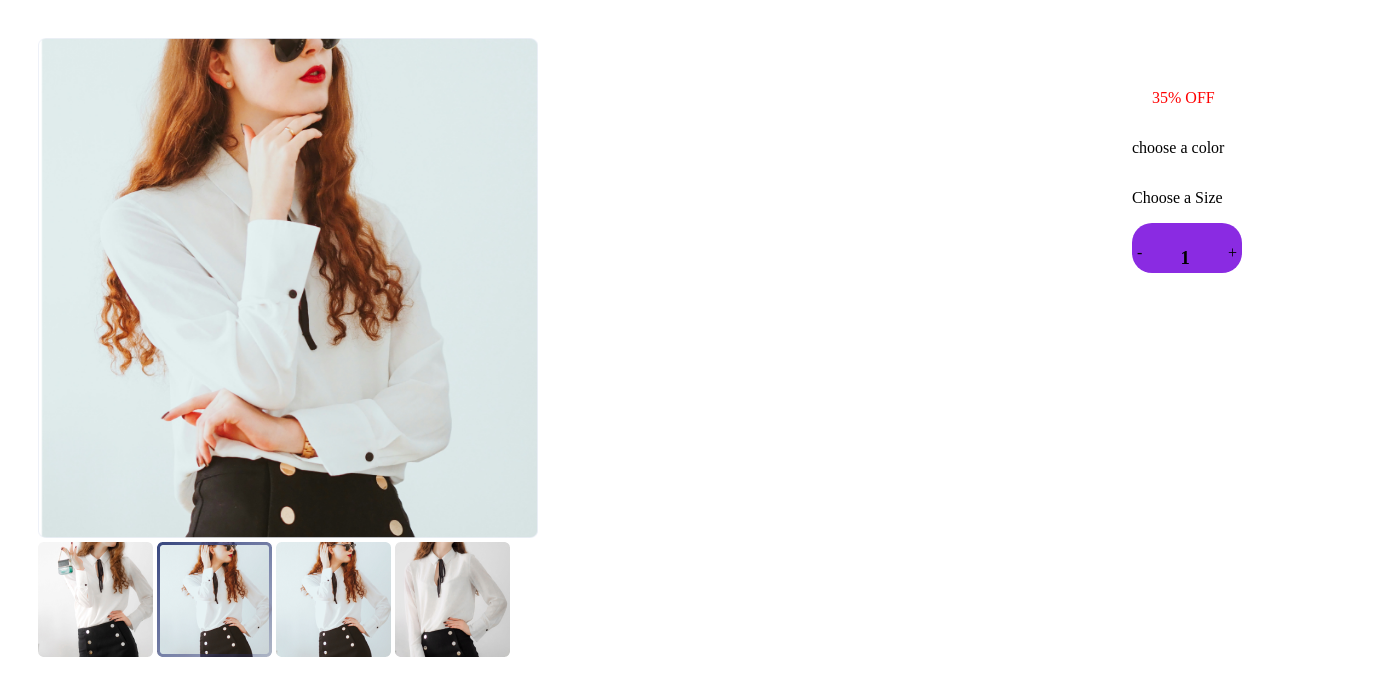
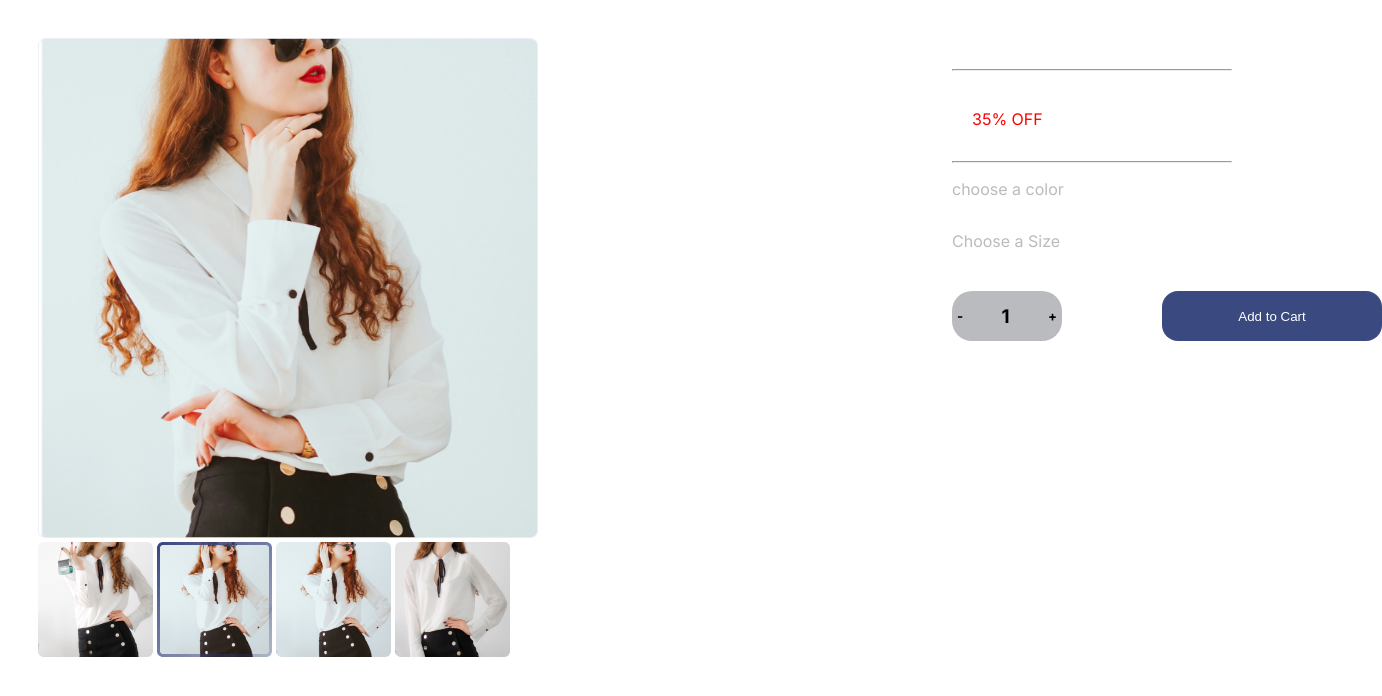
Before and after one commit to Narasimha-1/marmeto-Assignment, a plain HTML site: page index.html in a window 1280 px wide. Shown: the whole page, 1382 px wide, since content can reach past the window. Drawn offline with Linux system fonts and the light colour scheme; no server answers.

Commit message:
updated styles

```diff
--- a/index.html
+++ b/index.html
@@ -2,9 +2,12 @@
 <html>
   <head>
     <link rel="stylesheet" href="style.css">
+    <link rel="preconnect" href="https://fonts.googleapis.com">
+    <link rel="preconnect" href="https://fonts.gstatic.com" crossorigin>
+    <link href="https://fonts.googleapis.com/css2?family=Inter:wght@100..900&display=swap" rel="stylesheet">
   </head>
   <body>
-    <script src="script.js"></script>
+    <script src="script.js" defer></script>
     <div class="containers">
         <div class="container1">
             <img src="../images/Rectangle 4.png"  class="image" />
@@ -21,49 +24,44 @@
         <div class="container2">
                 <p id="vendor"></p>
                 <h1 id="title"></h1>
+                <hr/>
                 <div class="priceContainer">
                     <h1 id="price"></h1>
                     <p class="red">35% OFF</p>
                 </div>
 
                 <p id="compare"></p>
+                <hr/>
                 <p>choose a color</p>
                 <div id="col">
 
                 </div>
                 <p>Choose a Size</p>
-                <div id="sele">
+                <form id="sele">
+
+                </form>
+                <div class="cartContainer">
+
+                    <div class="quantity">
+                        <h5 onclick=minus()>-</h5>
+                        <h3 id="num">1</h3>
+                        <h5 onclick=add()>+</h5>
+    <!--
+                        <script>
+
+
+                        </script> -->
+
+                     </div>
+                     <div class="buttonContainer">
+
+                        <button class="button" onclick=addtoCart()>Add to Cart</button>
+
+                    </div>
 
                 </div>
-                <div class="quantity">
-                    <p onclick="minus()">-</p>
-                    <h3 id="num">1</h3>
-                    <p onclick="add()">+</p>
 
-                    <script>
-
-                        function minus(){
-                            const num=parseInt(document.getElementById("num").value)
-
-                            num.textContent=num-1
-                        }
-                        function add(){
-                            const num=parseInt(document.getElementById("num").value)
-
-                            num.textContent=num+1
-                        }
-
-                    </script>
-
-                    <!-- <div>
-
-                        <button class="button">Add to Cart</button>
-
-
-                    </div> -->
-
-
-                 </div>
+                <div id="cartMessage"></div>
 
                  <div id="description">
 
--- a/script.js
+++ b/script.js
@@ -38,6 +38,7 @@ async function fetchData(){
         const sele=document.getElementById("sele")
         const selcectedData=data.product.options[1]
         selcectedData.values.map(each=>{
+
             const input=document.createElement("input")
             input.setAttribute("type","radio");
             input.setAttribute("id",each)
@@ -53,6 +54,31 @@ async function fetchData(){
         const description=document.getElementById("description")
         const desc=data.product.description
         description.innerHTML=desc;
+
+        const message=document.getElementById("cartMessage")
+
+        addtoCart = () => {
+            let p = document.createElement("p");
+            p.textContent = "Embrace Sideboard with Color Yellow and Size Small added to cart";
+            message.appendChild(p);
+
+            setTimeout(() => {
+                message.removeChild(p);
+            }, 3000); // 3000 milliseconds (3 seconds) delay before removing the message
+        };
+
+        minus=()=>{
+            const num=parseInt(document.getElementById("num").value)
+
+            num.textContent=num-1
+        }
+
+        add=()=>{
+            const num=parseInt(document.getElementById("num").value)
+
+            num.textContent=num+1
+        }
+
     }
 
     catch(error){
--- a/style.css
+++ b/style.css
@@ -7,6 +7,7 @@
 
 .inp{
     background-color: black;
+    height: ;
 
 }
 
@@ -32,6 +33,8 @@
 
 .container2{
     margin-left: 100px;
+    padding:10px;
+    font-family: Inter;
 }
 
 
@@ -49,21 +52,12 @@
     display: flex;
 }
 
-.quantity{
-    display: flex;
-    justify-content: space-between;
-    width: 100px;
-    background-color: blueviolet;
-    padding:5px;
-    border-radius: 20px;
-    height: 40px;
-}
-
 .button{
-    background-color: blue;
-    height: 100px;
-    width:100px;
+    background-color: #3A4980;;
+    height: 50px;
+    width: 220px;
     color:white;
+    border: none;
     border-radius: 16px;
     padding:5px;
 }
@@ -71,3 +65,34 @@
 #description{
     padding:10px;
 }
+
+.buttonContainer{
+    margin-left: 100px;
+    height:50px;
+    width:70px;
+}
+
+.cartContainer{
+    display: flex;
+    margin-top: 40px;
+}
+
+p{
+    color: #B9BBBF;
+}
+
+#compare{
+    text-decoration: line-through;
+}
+
+.quantity{
+    display: flex;
+    justify-content: space-between;
+    align-items: center;
+    padding: 5px;
+    background-color: #B9BBBF;
+    border-radius: 20px;
+    color:black;
+    height:40px;
+    width:100px;
+}
```
